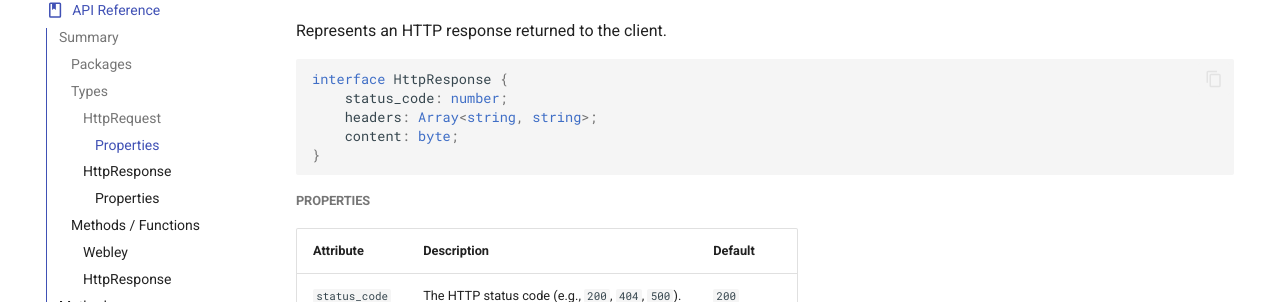
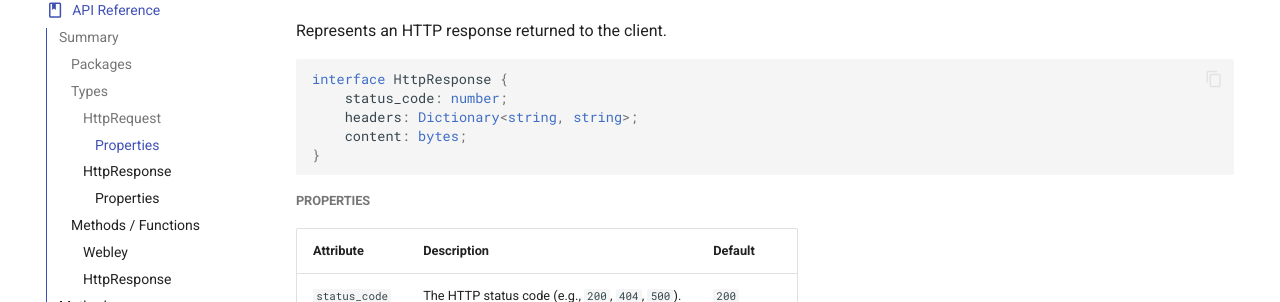
Before and after one commit to DevByEagle/Webley, an MkDocs documentation site: the page built from docs/api-reference.md, in a window 1280 px wide and 900 px high, scrolled down 736 px. Shown: the part 152-454 px from the top of the window. Built offline with MkDocs 1.6.1 and Material for MkDocs 9.7.7, drawn with Linux system fonts in a browser that asks for light colours.

Commit message:
updated api ref

````diff
--- a/docs/api-reference.md
+++ b/docs/api-reference.md
@@ -38,8 +38,8 @@ Represents an HTTP response returned to the client.
 ```ts linenums="0"
 interface HttpResponse {
     status_code: number;
-    headers: Array<string, string>;
-    content: byte;
+    headers: Dictionary<string, string>;
+    content: bytes;
 }
 ```
 
````
